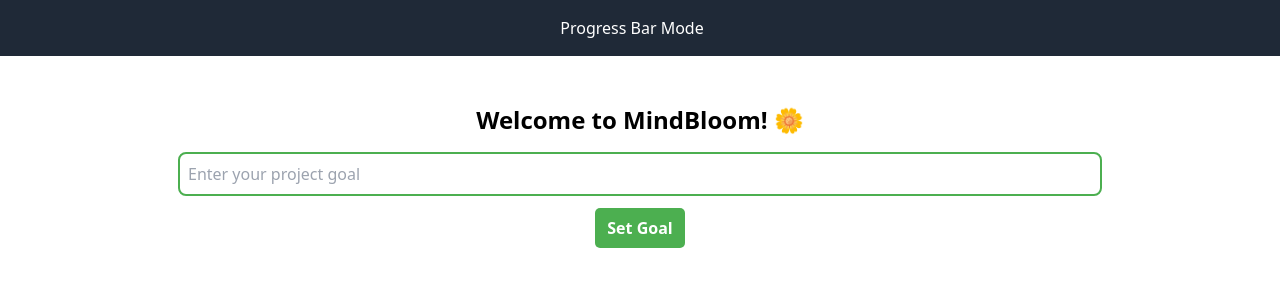
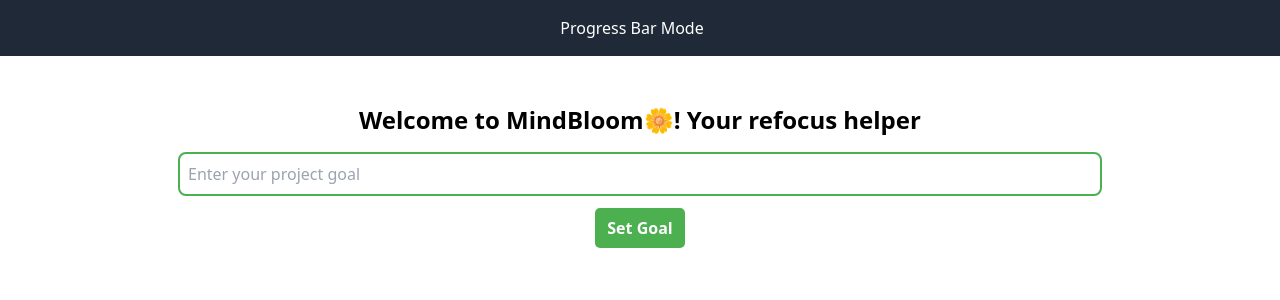
Before and after one commit to ruis0ng/FocusBloom, a Vue app: page / in a window 1280 px wide. Shown: the top 300 px of the page. Built offline with nearby package versions, Linux system fonts and the light colour scheme.

Commit message:
Format changes

```diff
--- a/src/components/WelcomeMessage.vue
+++ b/src/components/WelcomeMessage.vue
@@ -1,3 +1,4 @@
+<!-- First component -->
 <template>
-<h1 class="text-2xl font-bold text-center mt-6">Welcome to MindBloom! 🌼</h1>
+<h1 class="text-2xl font-bold text-center mt-6">Welcome to MindBloom🌼! Your refocus helper </h1>
 </template>
```
Also changed, not shown: src/components/TaskInput.vue (+6 -9 lines).
